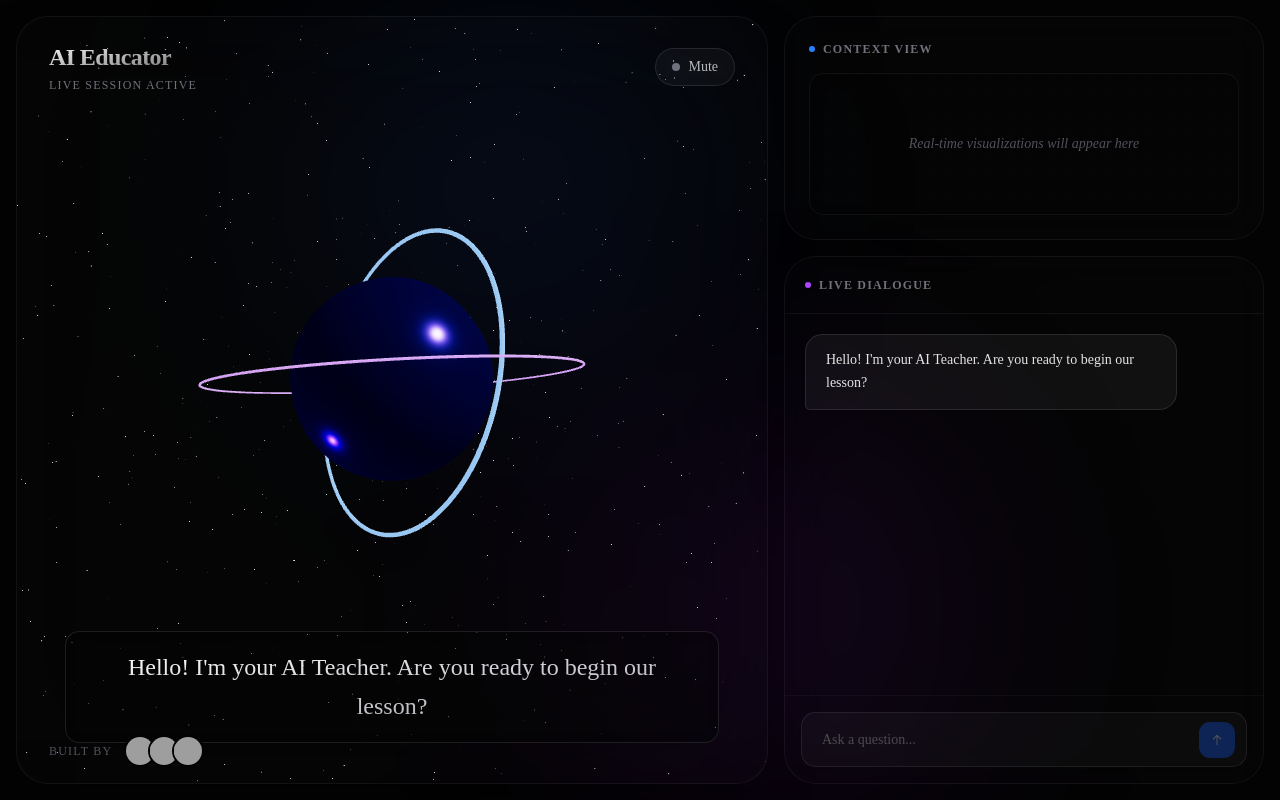
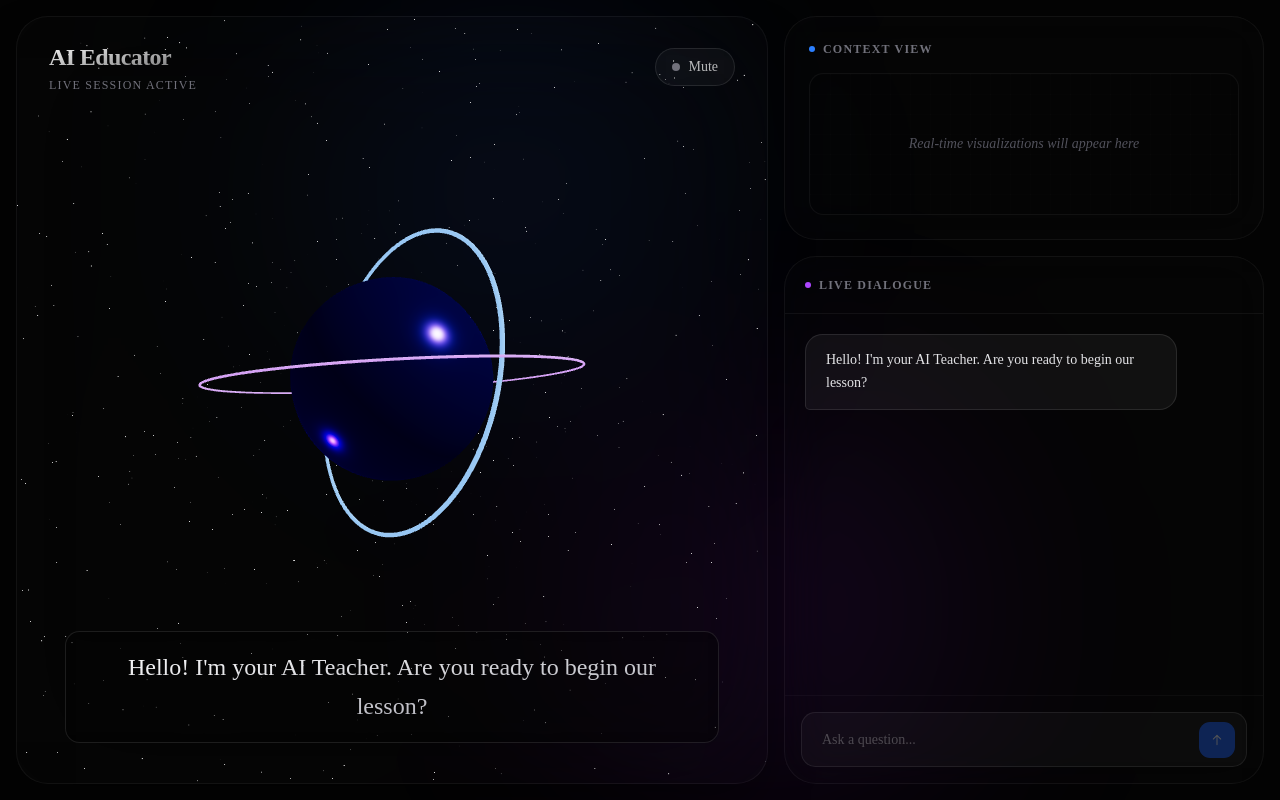
Before and after one commit to saksham-2x7/ai-teacher, a Next.js app: page /lesson/demo in a window 1280 px wide. Built offline with nearby package versions, Linux system fonts and the light colour scheme; grey boxes are pictures that could not be loaded.

Commit message:
Remove contributor avatars from lesson UI

```diff
--- a/src/app/lesson/[id]/page.tsx
+++ b/src/app/lesson/[id]/page.tsx
@@ -5,12 +5,6 @@ import { Button } from "@/components/ui/button";
 import { motion, AnimatePresence } from "framer-motion";
 import { sendMessage } from "@/app/actions/chat";
 import ThreeAvatar from "@/components/ThreeAvatar";
-
-const CONTRIBUTORS = [
-  { username: "saksham-2x7", url: "https://github.com/saksham-2x7" },
-  { username: "Kaustubh-Negi-01", url: "https://github.com/Kaustubh-Negi-01" },
-  { username: "AsteroidHH", url: "https://github.com/AsteroidHH" },
-];
 
 export default function LessonPage({ params }: { params: { id: string } }) {
   const [messages, setMessages] = useState<{ role: 'ai' | 'user', text: string }[]>([
@@ -148,31 +142,6 @@ export default function LessonPage({ params }: { params: { id: string } }) {
             </motion.div>
           </div>
 
-          {/* Contributors Footer */}
-          <div className="absolute bottom-4 left-8 z-20 flex items-center gap-3">
-            <span className="text-xs text-zinc-600 uppercase tracking-widest">Built by</span>
-            <div className="flex -space-x-2">
-              {CONTRIBUTORS.map((c) => (
-                <a
-                  key={c.username}
-                  href={c.url}
-                  target="_blank"
-                  rel="noopener noreferrer"
-                  title={c.username}
-                  className="group relative"
-                >
-                  <img
-                    src={`https://github.com/${c.username}.png?size=40`}
-                    alt={c.username}
-                    className="w-8 h-8 rounded-full border-2 border-[#030303] transition-transform group-hover:-translate-y-1"
-                  />
-                  <span className="absolute bottom-full left-1/2 -translate-x-1/2 mb-2 text-xs bg-black/80 text-white px-2 py-1 rounded-lg opacity-0 group-hover:opacity-100 transition-opacity whitespace-nowrap pointer-events-none">
-                    @{c.username}
-                  </span>
-                </a>
-              ))}
-            </div>
-          </div>
         </div>
 
         {/* Side Panel */}
```
